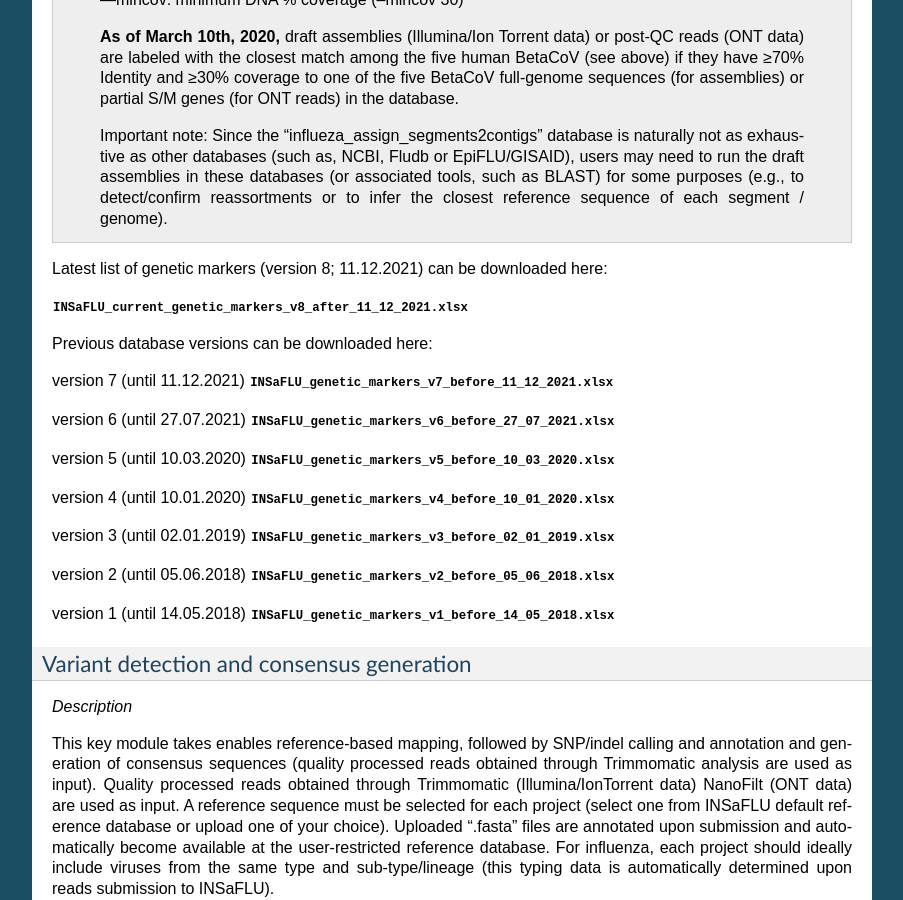
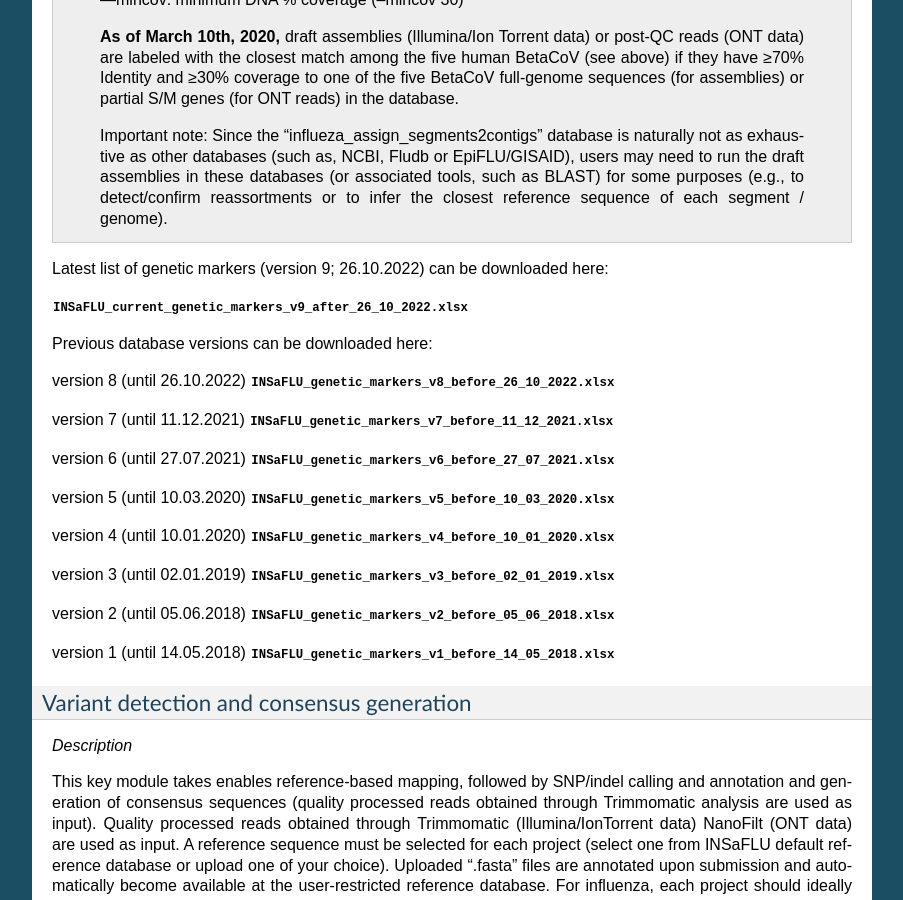
Before and after one commit to INSaFLU/insaflu_docs, a Sphinx documentation site: the page built from docs/data_analysis.rst, in a window 1280 px wide and 900 px high, scrolled down 4480 px. Shown: the whole window, without its empty margins (198-1101 px from the left). Built offline with Sphinx 7.4.7, drawn with Linux system fonts in a browser that asks for light colours; formulas are drawn with MathJax 3.

Commit message:
Update list genetic markers

```diff
--- a/docs/data_analysis.rst
+++ b/docs/data_analysis.rst
@@ -171,11 +171,13 @@
 
 
 
-Latest list of genetic markers (version 8; 11.12.2021) can be downloaded here:
+Latest list of genetic markers (version 9; 26.10.2022) can be downloaded here:
 
-:download:`INSaFLU_current_genetic_markers_v8_after_11_12_2021.xlsx <_static/INSaFLU_current_genetic_markers_v8_after_11_12_2021.xlsx>`
+:download:`INSaFLU_current_genetic_markers_v9_after_26_10_2022.xlsx <_static/INSaFLU_current_genetic_markers_v9_after_26_10_2022.xlsx>`
 
 Previous database versions can be downloaded here:
+
+version 8 (until 26.10.2022) :download:`INSaFLU_genetic_markers_v8_before_26_10_2022.xlsx <_static/INSaFLU_genetic_markers_v8_before_26_10_2022.xlsx>`
 
 version 7 (until 11.12.2021) :download:`INSaFLU_genetic_markers_v7_before_11_12_2021.xlsx <_static/INSaFLU_genetic_markers_v7_before_11_12_2021.xlsx>`
 
```
